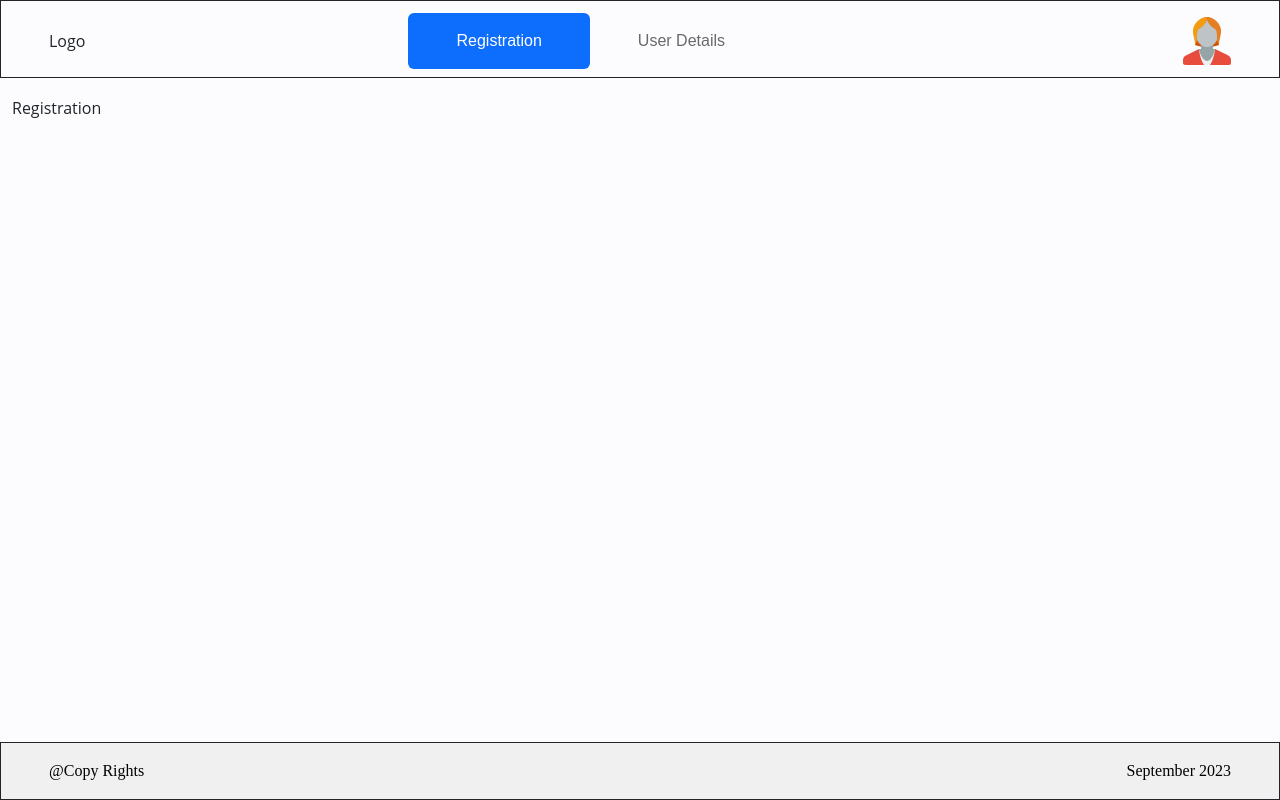
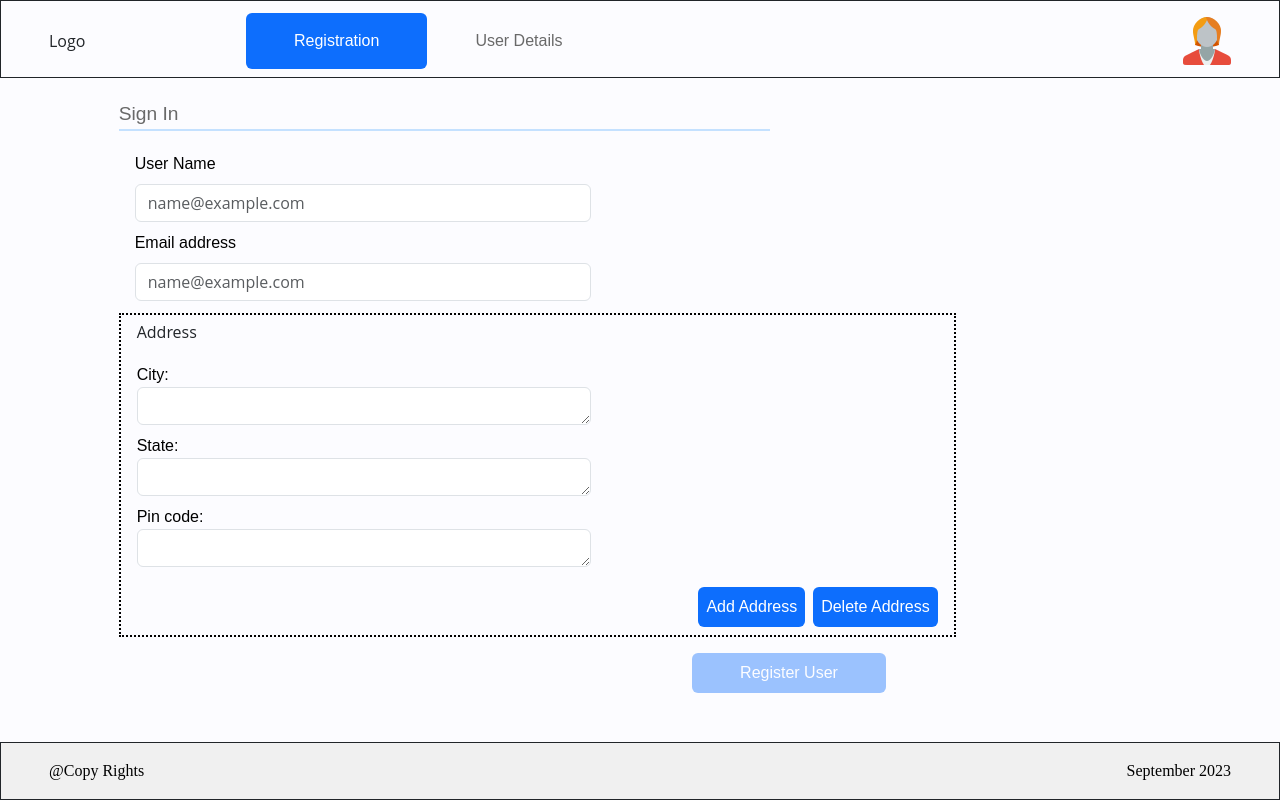
Before and after one commit to amithaR1/user-registration-app, an Angular app: page /user-registration in a window 1280 px wide. Built offline with nearby package versions, Linux system fonts and the light colour scheme.

Commit message:
Done  | register user page style

```diff
--- a/src/app/modules/home/entry-page/entry-page.component.html
+++ b/src/app/modules/home/entry-page/entry-page.component.html
@@ -4,9 +4,9 @@
             <div class="logo-block col-sm-2">
                 Logo
             </div>
-            <div class="col-sm-7 tab-block d-flex justify-content-center col-sm-7">
+            <div class="col-sm-7 tab-block d-flex col-sm-7">
                 <nav class="nav nav-pills flex-column flex-sm-row" *ngFor="let tabItem of tabElements"
-                    (click)="updateTabItem(tabItem)">
+                    (click)="updateTabItem(tabItem.value)">
                     <a class="flex-sm-fill text-sm-center nav-link px-5 py-3"
                         [ngClass]="{'active' :tabItem.value === activeTab}">{{tabItem.name}}</a>
                 </nav>
--- a/src/app/modules/home/entry-page/entry-page.component.scss
+++ b/src/app/modules/home/entry-page/entry-page.component.scss
@@ -23,5 +23,5 @@ header {
     }
 }
 .content-section {
-   padding-top: 6rem;
+   padding: 6rem 0;
 }
--- a/src/app/modules/home/entry-page/entry-page.component.ts
+++ b/src/app/modules/home/entry-page/entry-page.component.ts
@@ -22,7 +22,7 @@ export class EntryPageComponent {
   }
 
   //update selected tab as  active
-  updateTabItem(item:any) : void {
-    this.activeTab = item.value;
+  updateTabItem(item:number) : void {
+    this.activeTab = item;
   }
 }
--- a/src/app/modules/home/registration/registration.component.html
+++ b/src/app/modules/home/registration/registration.component.html
@@ -1 +1,50 @@
-Registration
+<div class="registration-container container offset-sm-1 col-sm-12">
+    <div class="row my-1">
+        <div class="header-layout col-sm-7">
+            Sign In
+            <hr>
+        </div>
+        <div class="form-layout col-sm-9">
+            <form class="row">
+                <div class="col-sm-7">
+                    <div class="py-1 px-3">
+                        <label for="exampleFormControlInput1" class="form-label">User Name</label>
+                        <input type="email" class="form-control" placeholder="name@example.com">
+                    </div>
+                    <div class="py-1 px-3">
+                        <label for="exampleFormControlInput1" class="form-label">Email address</label>
+                        <input type="email" class="form-control" placeholder="name@example.com">
+                    </div>
+                </div>
+                <div class="address-section col-sm-12 mt-2">
+                    <div class="col-sm-12">
+                    <h6 class="py-2 px-3">Address</h6>
+                    <div class="row">
+                        <div class="col-sm-7">
+                            <div class="py-1 px-3">
+                                <label for="exampleFormControlTextarea1">City:</label>
+                                <textarea class="form-control" id="exampleFormControlTextarea1" rows="1"></textarea>
+                            </div>
+                            <div class="py-1 px-3">
+                                <label for="exampleFormControlTextarea1">State:</label>
+                                <textarea class="form-control" id="exampleFormControlTextarea1" rows="1"></textarea>
+                            </div>
+                            <div class="py-1  px-3">
+                                <label for="exampleFormControlTextarea1">Pin code:</label>
+                                <textarea class="form-control" id="exampleFormControlTextarea1" rows="1"></textarea>
+                            </div>
+                        </div>
+                    </div>
+                </div>
+                    <div class="d-grid gap-2 d-md-flex my-2 mx-3 justify-content-md-end">
+                        <button class="btn btn-primary p-2" type="button">Add Address</button>
+                        <button class="btn btn-primary p-2" type="button">Delete Address</button>
+                    </div>
+                </div>
+                <div class="action-btn d-grid  mt-3 justify-content-sm-end col-sm-11">
+                    <button type="button" class="btn btn-primary px-5 py-2" disabled>Register User</button>
+                </div>
+            </form>
+        </div>
+    </div>
+</div>
--- a/src/app/modules/home/registration/registration.component.scss
+++ b/src/app/modules/home/registration/registration.component.scss
@@ -0,0 +1,33 @@
+@import"../../../shared/styles/var-palette.scss";
+
+.registration-container {
+    .header-layout {
+        @include text-elements($textClrInfo, 1.2rem, $fontFamilyPrimary);
+
+        hr {
+            border: 1px solid $btnClrPrimary;
+            margin-top: 0;
+        }
+    }
+
+    .form-layout {
+        label {
+            @include text-elements($textClrPrimary, 1rem, $fontFamilyPrimary);
+        }
+        .address-section {
+            border: 2px dotted $textClrPrimary;
+            >div:first-child {
+                height: 33vh;
+                overflow: auto;
+            }
+            button {
+                @extend .cursor-pointer;
+                @include text-elements($textClrSecondary, 1rem, $fontFamilyPrimary);
+            }
+        }
+        .action-btn {
+            @extend .cursor-pointer;
+            @include text-elements($textClrSecondary, 1rem, $fontFamilyPrimary);
+        }
+    }
+}
```
